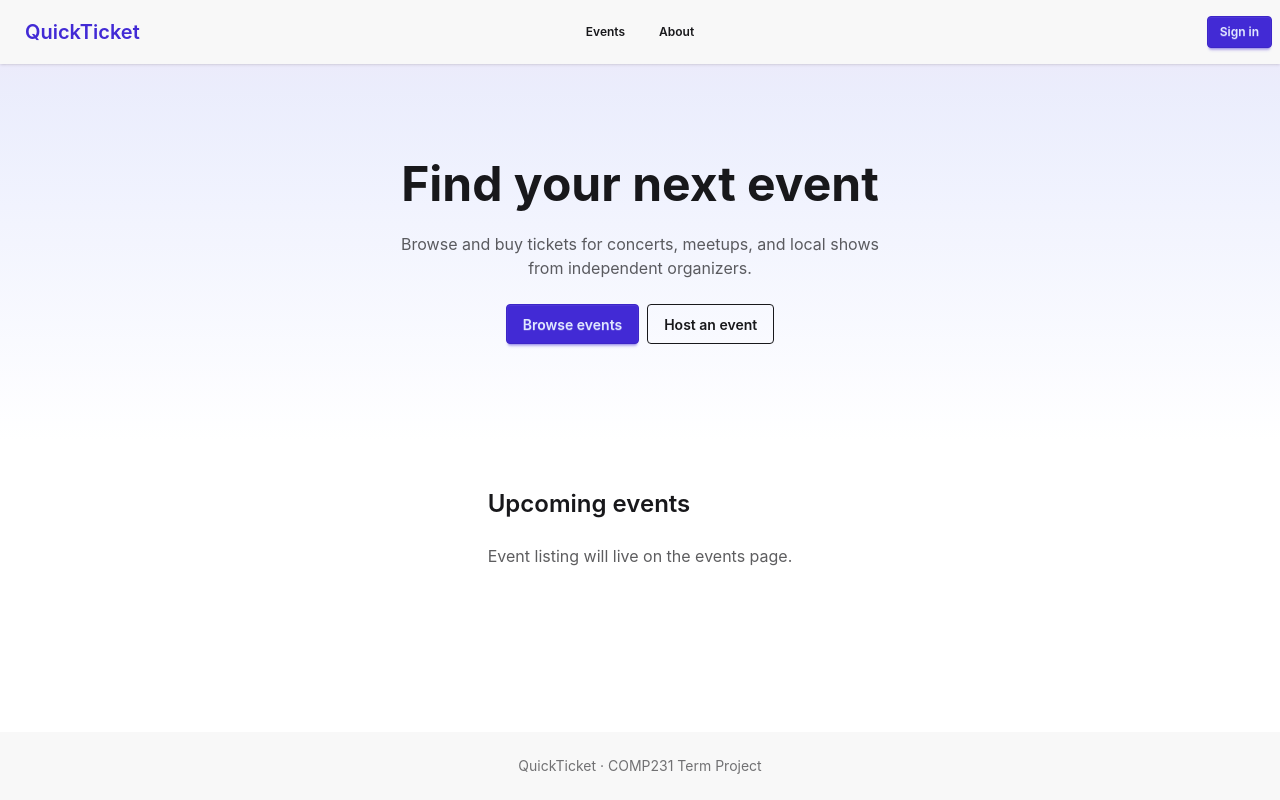
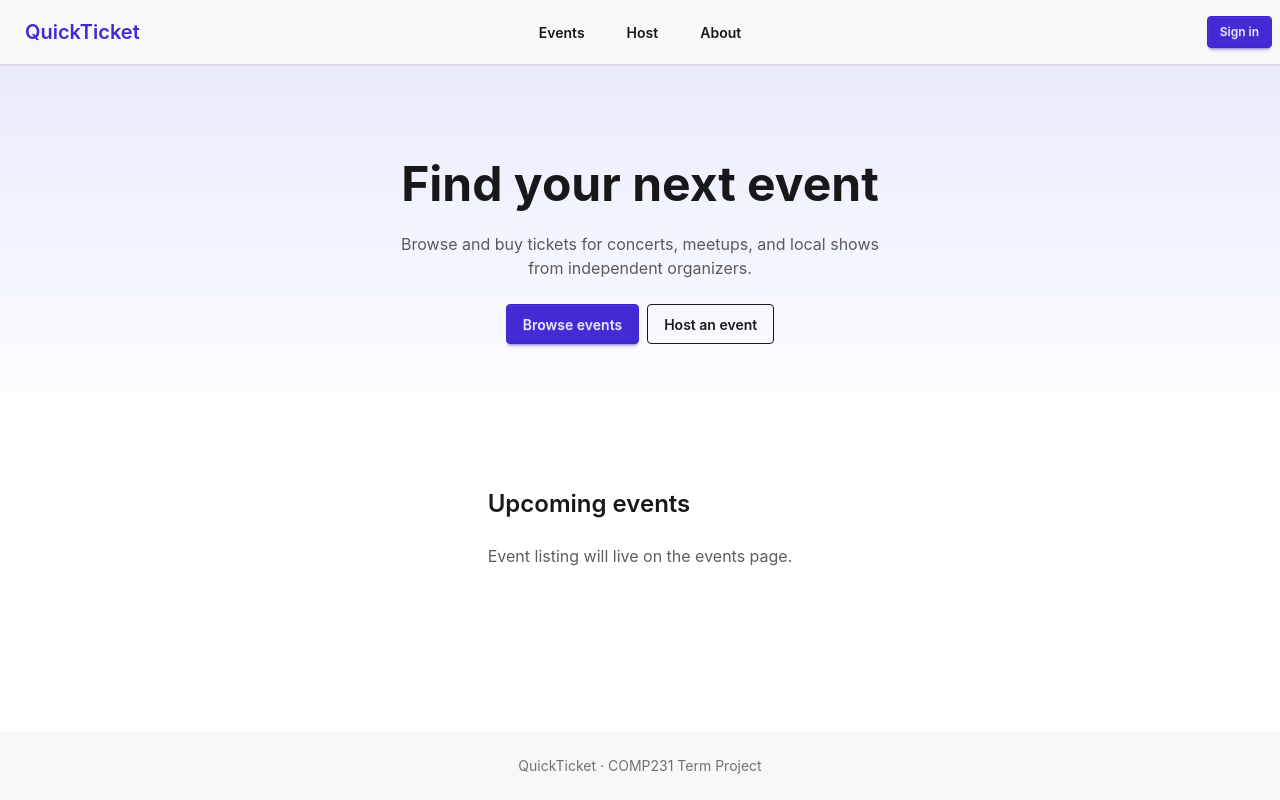
Before and after one commit to thegamecracks/quickticket, a React (Vite) app in the folder frontend/: page / in a window 1280 px wide. Built offline with nearby package versions, Linux system fonts and the light colour scheme.

Commit message:
a bit better to view btn-md, adding Host button into navbar

```diff
--- a/frontend/src/components/Navbar.tsx
+++ b/frontend/src/components/Navbar.tsx
@@ -18,10 +18,13 @@ export default function Navbar() {
         </Link>
       </div>
       <nav className="navbar-center hidden gap-2 md:flex">
-        <NavLink className="btn btn-ghost btn-sm" to="/events">
+        <NavLink className="btn btn-ghost btn-md" to="/events">
           Events
         </NavLink>
-        <NavLink className="btn btn-ghost btn-sm" to="/about">
+        <NavLink className="btn btn-ghost btn-md" to="/createEvent">
+          Host
+        </NavLink>
+        <NavLink className="btn btn-ghost btn-md" to="/about">
           About
         </NavLink>
       </nav>
```
